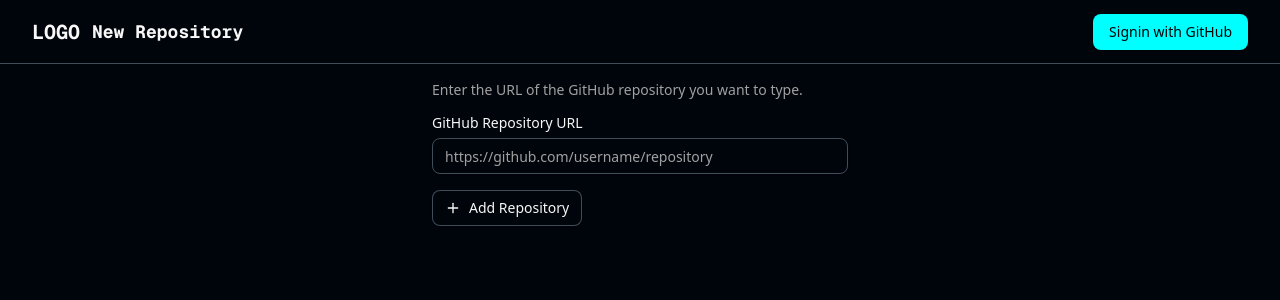
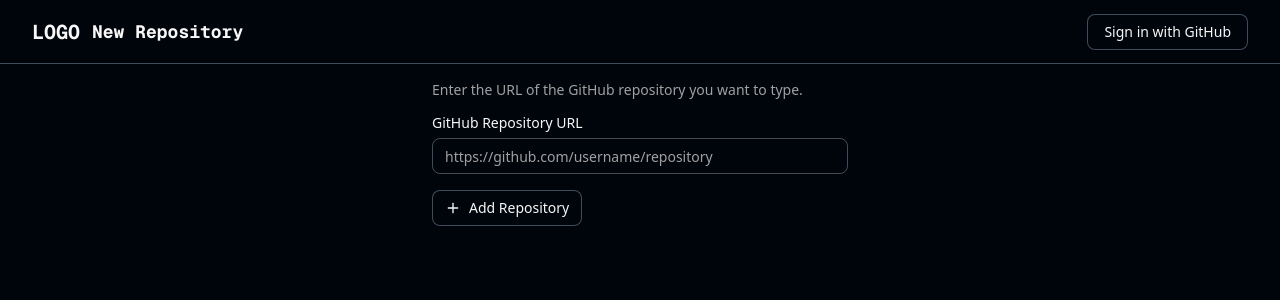
Before and after one commit to Shrimprin/typing_repo, a Next.js app in the folder frontend/: page /repositories/new in a window 1280 px wide. Shown: the top 300 px of the page. Built offline with nearby package versions, Linux system fonts and the light colour scheme; no server answers.

Commit message:
サインイン・サインアウトボタンのデザイン変更

```diff
--- a/frontend/src/components/common/AuthButton.tsx
+++ b/frontend/src/components/common/AuthButton.tsx
@@ -1,5 +1,6 @@
 import { signIn, signOut } from '@/auth';
 import { Button } from '@/components/ui/button';
+import { LogOut } from 'lucide-react';
 
 export function SignIn({ provider }: { provider?: string }) {
   return (
@@ -9,7 +10,9 @@ export function SignIn({ provider }: { provider?: string }) {
         await signIn(provider);
       }}
     >
-      <Button type="submit">Signin with GitHub</Button>
+      <Button type="submit" variant="outline">
+        Sign in with GitHub
+      </Button>
     </form>
   );
 }
@@ -23,7 +26,10 @@ export function SignOut() {
         await signOut();
       }}
     >
-      <Button type="submit">Sign Out</Button>
+      <button className="flex h-auto items-center gap-2">
+        <LogOut />
+        Sign out
+      </button>
     </form>
   );
 }
```
